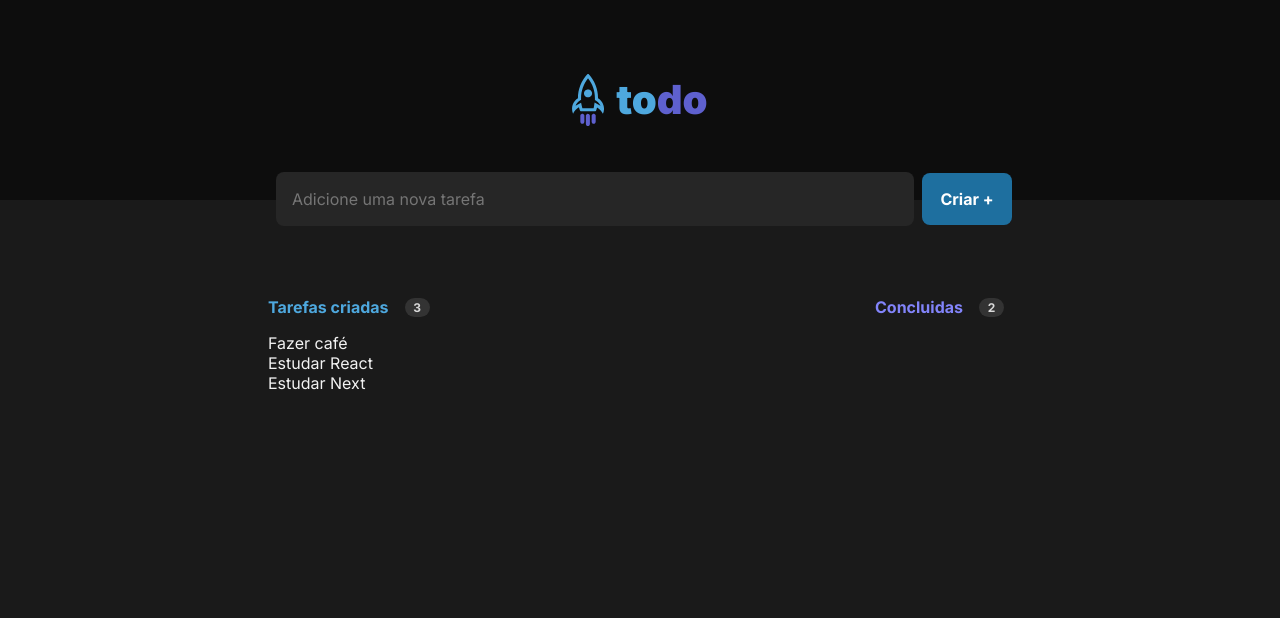
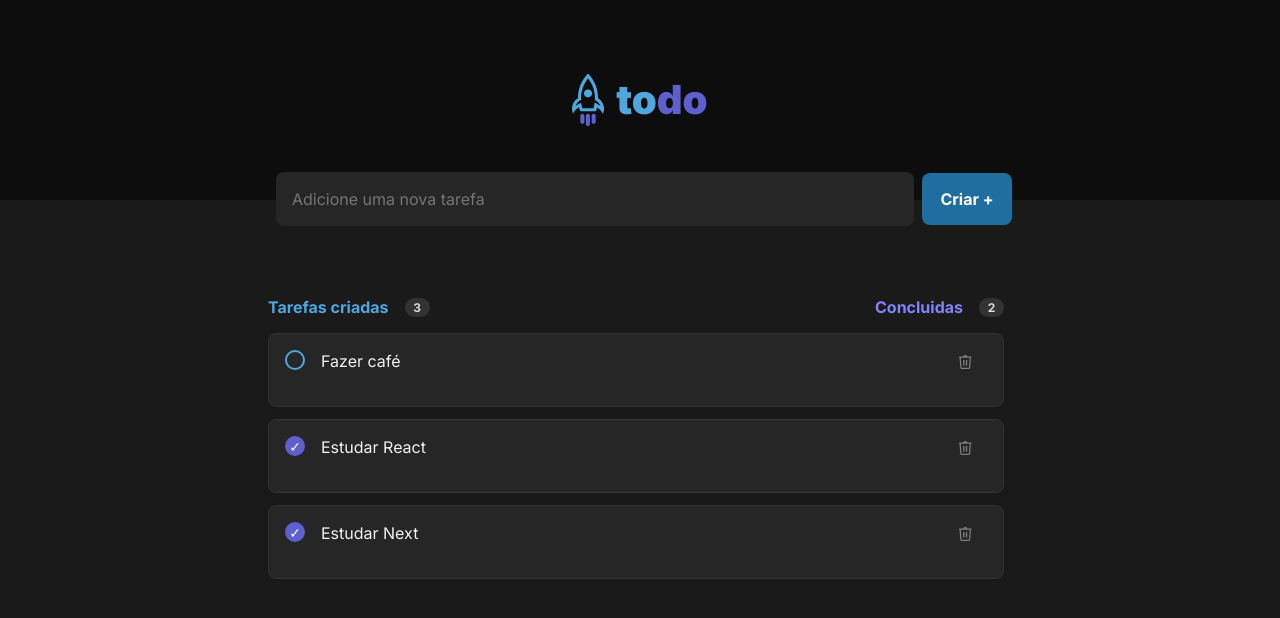
Before and after one commit to gabrielstc/todo-list, a React (Vite) app: page / in a window 1280 px wide. Shown: the top 618 px of the page. Built offline with nearby package versions, Linux system fonts and the light colour scheme.

Commit message:
feat: Layout template done

```diff
--- a/src/components/List.tsx
+++ b/src/components/List.tsx
@@ -3,6 +3,7 @@ import clipboard from "../assets/clipboard.svg";
 import { v4 as uuidv4 } from "uuid";
 import { useState } from "react";
 import { NoContent } from "./NoContent";
+import { ListContent } from "./ListContent";
 // interface TaskType {
 //   id: string;
 //   title: string;
@@ -78,9 +79,7 @@ export function List() {
           <NoContent />
         ) : (
           tasks.map((task) => (
-            <div className={styles.taskListContainer}>
-              <p>{task.title}</p>
-            </div>
+            <ListContent key={task.id} title={task.title} isComplete={task.isComplete} id={task.id}/>
           ))
         )}
       </div>
--- /dev/null
+++ b/src/components/ListContent.module.css
@@ -0,0 +1,58 @@
+.taskContainer {
+  box-sizing: border-box;
+  display: flex;
+  flex-direction: row;
+  align-items: flex-start;
+  background-color: var(--gray-500);
+  border: 1px solid var(--gray-400);
+  box-shadow: 0px 2px 8px rgba(0, 0, 0, 0.06);
+  border-radius: 8px;
+  min-width: 736px;
+  min-height: 56px;
+  padding: 16px;
+  margin-bottom: 12px;
+}
+
+.taskContainer p {
+  color: var(--gray-100);
+  font-weight: 400;
+  font-size: 1rem;
+  line-height: 140%;
+  margin-left: 16px;
+  width: 632px;
+  height: 40px;
+}
+
+.checkBox {
+  display: none;
+}
+
+.radio {
+  width: 20px;
+  height: 20px;
+  border-radius: 50%;
+  border: 2px solid #4ea8de;
+  display: inline-block;
+  position: relative;
+}
+
+input[type="radio"]:checked + label .radio::before {
+  content: "\2713";
+  position: absolute;
+  top: 50%;
+  left: 50%;
+  transform: translate(-50%, -50%);
+  font-size: 14px;
+  color: #fff;
+}
+
+input[type="radio"]:checked + label .radio {
+  background-color: #5e60ce;
+  border-color: #5e60ce;
+}
+
+.trashIcon {
+  width: 24px;
+  height: 24px;
+  cursor: pointer;
+}
--- /dev/null
+++ b/src/components/ListContent.tsx
@@ -0,0 +1,25 @@
+import styles from './ListContent.module.css';
+import trashIcon from '../assets/trash.svg';
+interface ListContentProps {
+    title: string;
+    isComplete: boolean;
+    id: string;
+}
+
+export function ListContent ({title, isComplete}: ListContentProps) {
+
+    return (
+        <div className={styles.taskContainer}>
+            <input className={styles.checkBox} type="radio" checked={isComplete} id="radio" />
+            <label htmlFor="radio">
+                <span className={styles.radio}></span>
+            </label>
+
+            <p>{title}</p>
+
+            <div className={styles.trashIconContainer}>
+                <img className={styles.trashIcon} src={trashIcon} alt="trash icon" />
+            </div>
+        </div>
+    )
+}
```
Also changed, not shown: src/assets/trash.svg (added).
